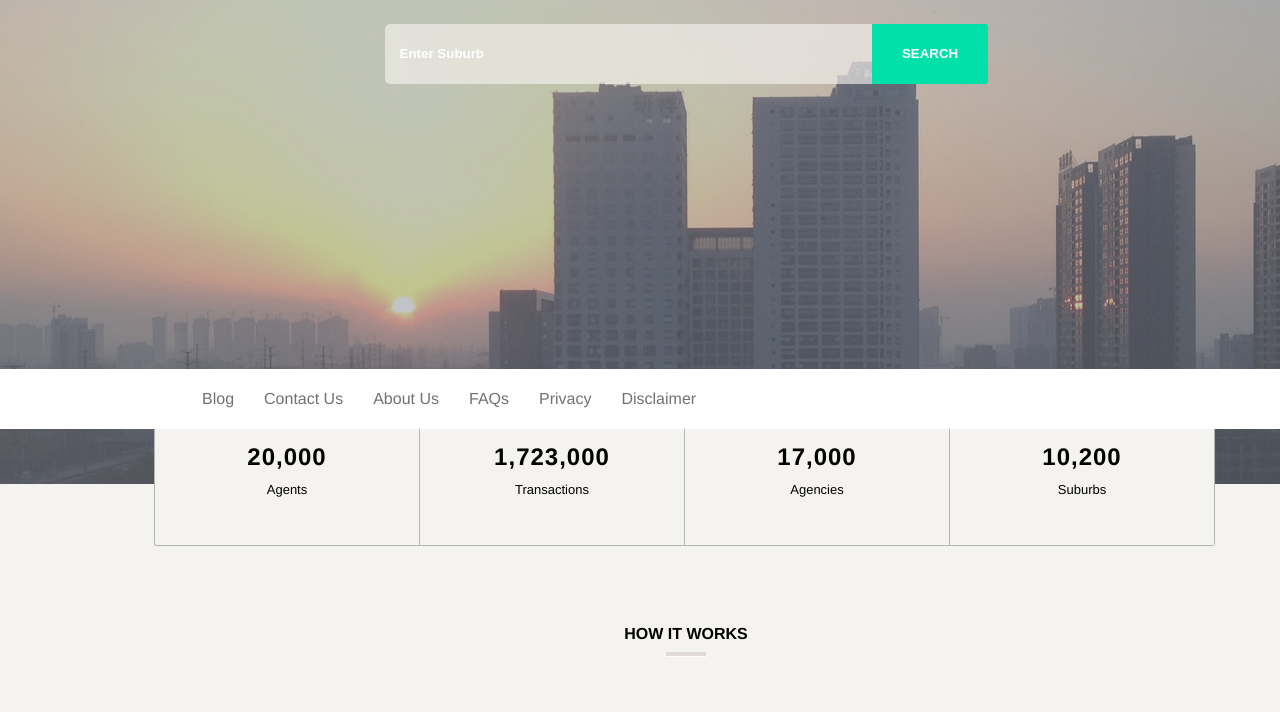
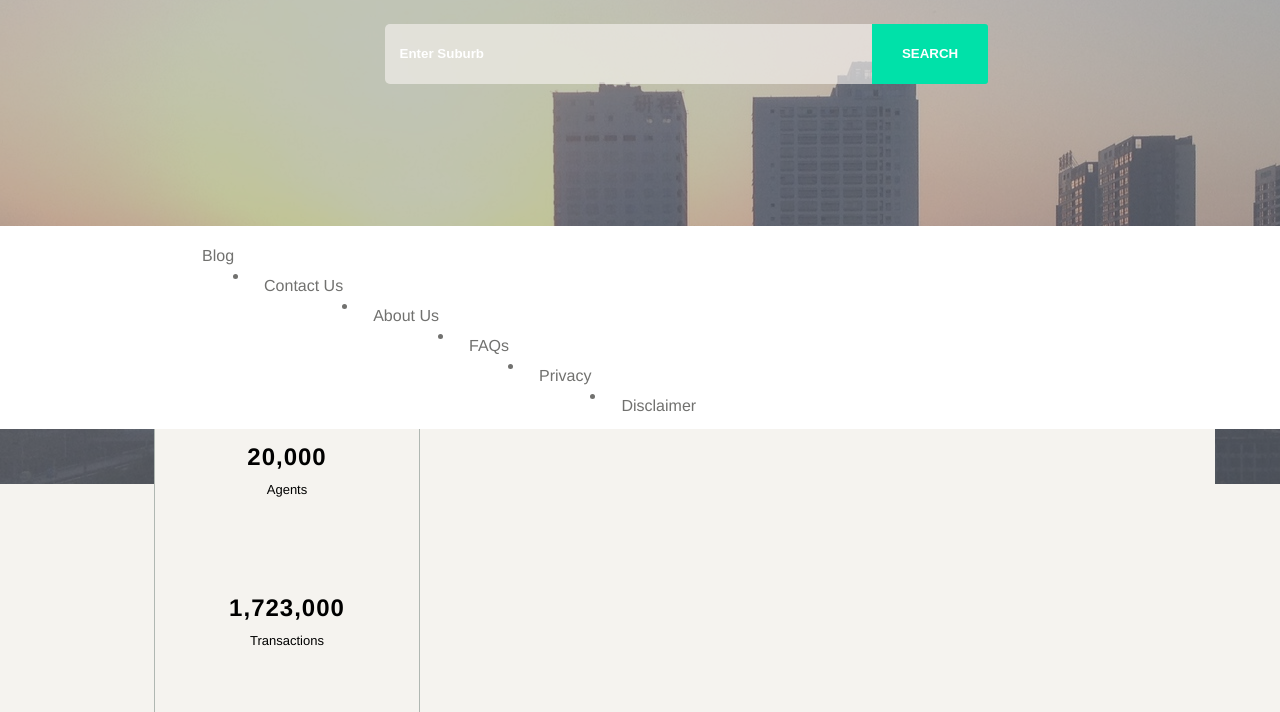
Before and after one commit to jungleli/layoutHTML, a plain HTML site: page index.html in a window 1280 px wide. Shown: the part 371-1083 px from the top of the page. Drawn offline with Linux system fonts and the light colour scheme.

Commit message:
css: Deleted redundant css file

```diff
--- a/sass/style.scss
+++ /dev/null
@@ -1,6 +0,0 @@
-@import "compass/reset";
-@import "compass/css3";
-
-body {
-	font-size: 62.5%;
-}
--- a/stylesheets/style.css
+++ b/stylesheets/style.css
@@ -33,13 +33,7 @@ html {
 }
 
 /* line 24, ../../../../.rvm/gems/ruby-1.9.3-p545/gems/compass-core-1.0.1/stylesheets/compass/reset/_utilities.scss */
-ol, ul {
-    list-style: none;
-}
 
-li {
-    float: left;
-}
 
 /* line 26, ../../../../.rvm/gems/ruby-1.9.3-p545/gems/compass-core-1.0.1/stylesheets/compass/reset/_utilities.scss */
 table {
```
